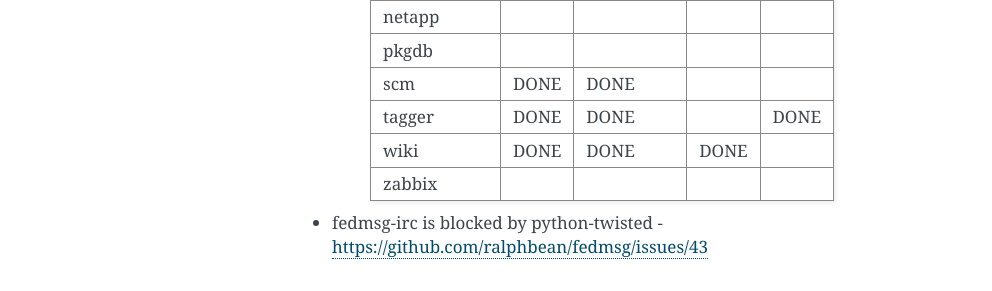
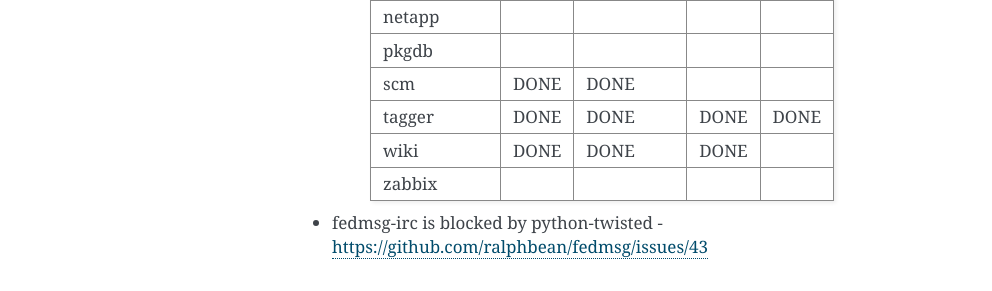
Before and after one commit to fedora-infra/fedmsg, a Sphinx documentation site: the page built from doc/status.rst, in a window 1280 px wide. Shown: the part 567-858 px from the top of the page, without its empty margins (148-1140 px from the left). Built offline with Sphinx 7.4.7, drawn with Linux system fonts in a browser that asks for light colours.

Commit message:
Noting tagger+ssl tested in stg.

```diff
--- a/doc/status.rst
+++ b/doc/status.rst
@@ -35,7 +35,7 @@ There is no information here about *receiving* messages, only sending.
 +---------------+-----------+------------+----------+-----------+
 | scm           | DONE      |  DONE      |          |           |
 +---------------+-----------+------------+----------+-----------+
-| tagger        | DONE      |  DONE      |          | DONE      |
+| tagger        | DONE      |  DONE      |DONE      | DONE      |
 +---------------+-----------+------------+----------+-----------+
 | wiki          | DONE      |  DONE      |DONE      |           |
 +---------------+-----------+------------+----------+-----------+
```
